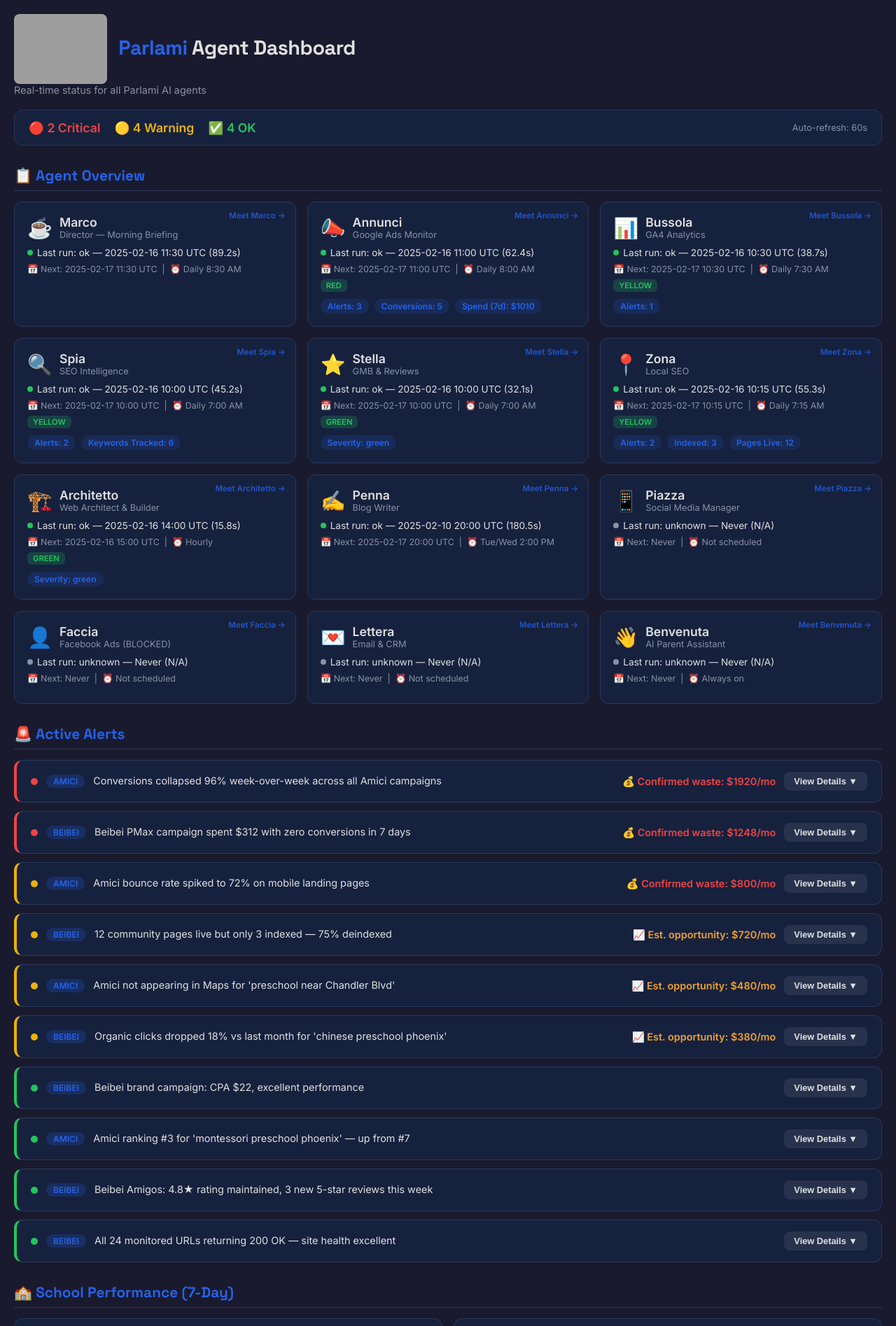
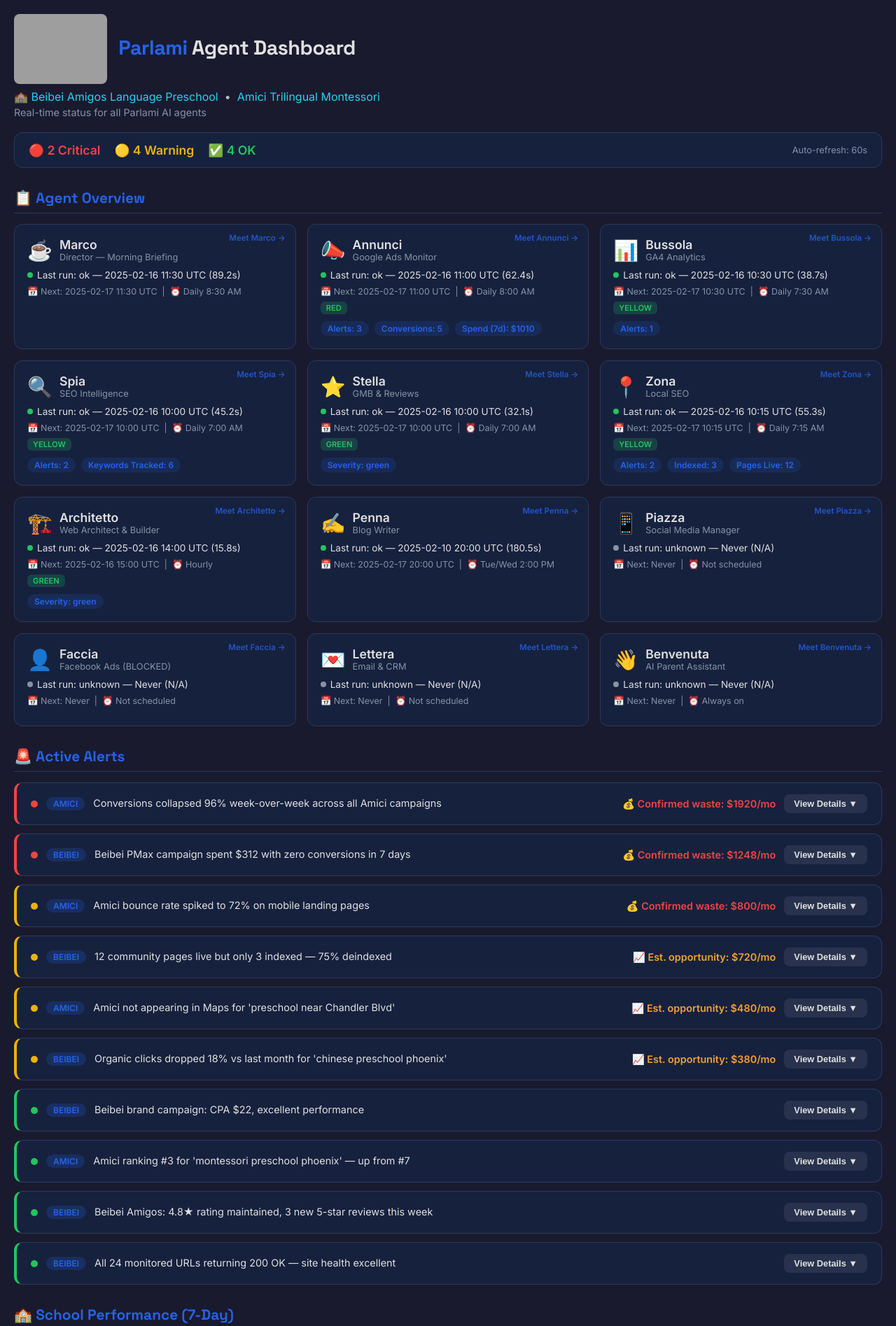
Before and after one commit to Parlami-ai/Parlami-Dashboard, a Flask app: page /dashboard in a window 1280 px wide. Shown: the top 1895 px of the page at 70% size. Run offline with Flask 3, Linux system fonts and the light colour scheme; grey boxes are pictures that could not be loaded.

Commit message:
Add school names with links under dashboard title

```diff
--- a/templates/index.html
+++ b/templates/index.html
@@ -198,6 +198,7 @@
 </script>
 <div class="container">
   <div style="display:flex;align-items:center;gap:16px"><img src="/static/parlami-logo.png" alt="Parlami.ai" style="height:100px;border-radius:8px"><h1><span>Parlami</span> Agent Dashboard</h1></div>
+  <p style="margin:8px 0 4px;font-size:1rem;color:rgba(255,255,255,0.7)">🏫 <a href="https://www.beibeiamigos.com" target="_blank" style="color:#22d3ee;text-decoration:none">Beibei Amigos Language Preschool</a> &nbsp;•&nbsp; <a href="https://www.amicimontessori.com" target="_blank" style="color:#22d3ee;text-decoration:none">Amici Trilingual Montessori</a></p>
   <p class="subtitle">Real-time status for all Parlami AI agents</p>
 
   <div class="alert-bar" id="alertBar">
```
